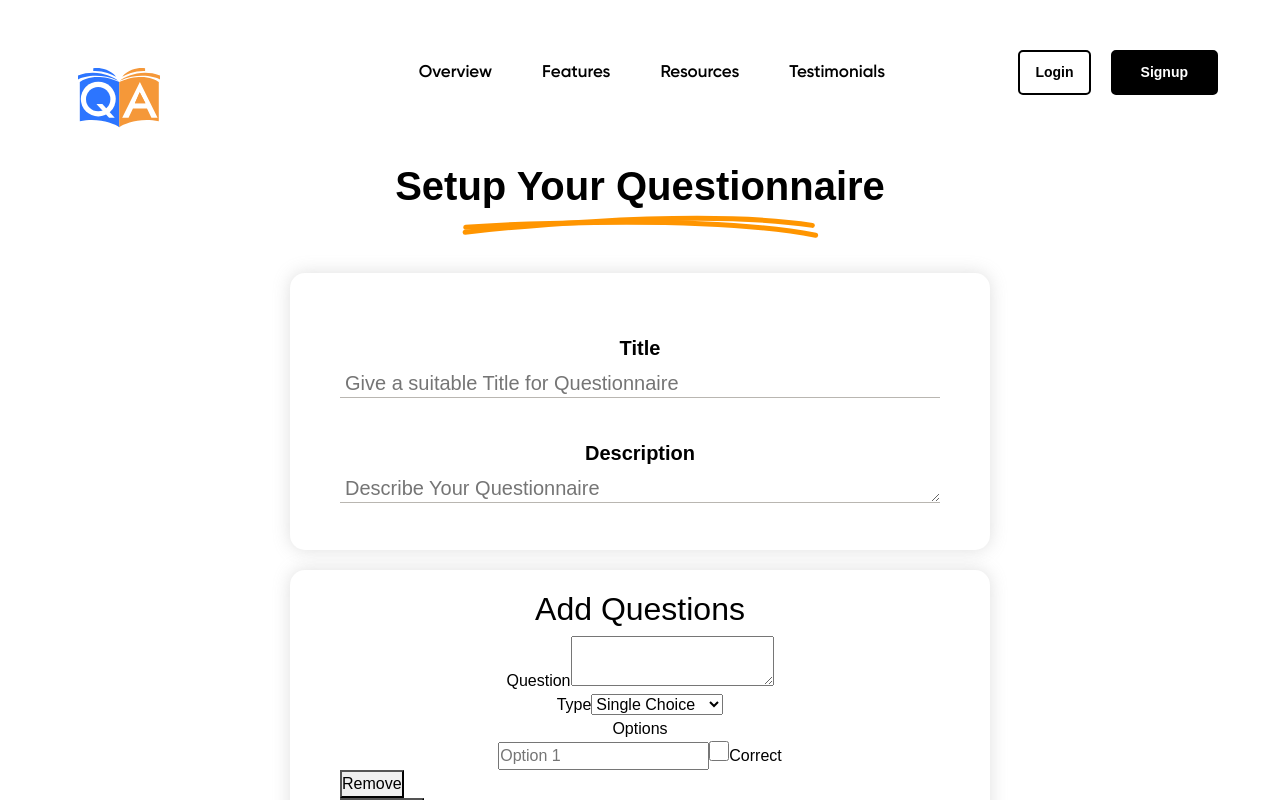
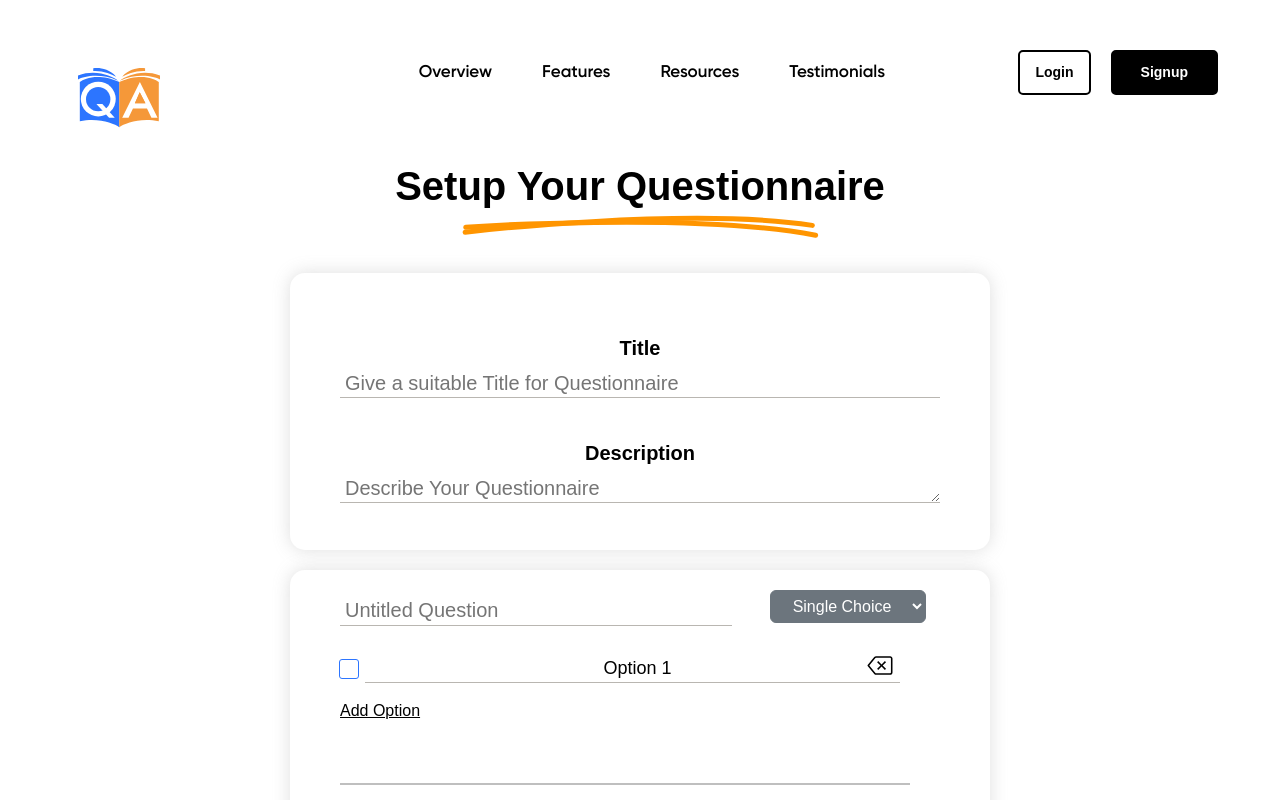
Before and after one commit to WTFAYXN/Quality-Academy, a React (Vite) app in the folder client/: page /quizzes/create in a window 1280 px wide. Built offline with nearby package versions, Linux system fonts and the light colour scheme.

Commit message:
create Quiz Component done

```diff
--- a/client/src/Pages/Quiz/CreateQuiz.jsx
+++ b/client/src/Pages/Quiz/CreateQuiz.jsx
@@ -4,7 +4,7 @@ import axios from "axios";
 import Navbar from "../../components/Navbar/Navbar";
 import Notification from "../../components/Notification/Notification";
 import line from "../../assets/svgs/Line.svg";
-
+import Remove from "../../assets/svgs/Questionnaire/Remove.svg";
 const CreateQuiz = () => {
   const navigate = useNavigate();
   const [title, setTitle] = useState("");
@@ -220,25 +220,105 @@ const CreateQuiz = () => {
             </div>
           </div> */}
           {showQuestionForm || questions.length === 0 ? (
+            <div class="question-form-main">
               <div className="question-form">
-              <h2>{editIndex !== null ? "Edit Question" : "Add Questions"}</h2>
+                {/* <h2>{editIndex !== null ? "Edit Question" : "Add Questions"}</h2> */}
                 {error && <p style={{ color: "red" }}>{error}</p>}
-              <div>
+                <div className="row">
+
+                    <div className="col-8">
+                      {/* <div className="title-question" contenteditable="true">Untitled Question</div> */}
+                      <input className="title-question" placeholder="Untitled Question"  value={question}
+                      onChange={(e) => setQuestion(e.target.value)}
+                      required />
+                      </div>
+
+                    <div className="col-4 text-center">
+                      {/* <div className="dropdown-questions">
+                        <button className="btn btn-secondary dropdown-toggle dropdown-questions" type="button" data-bs-toggle="dropdown" aria-expanded="false">
+                          Question Type
+                        </button>
+                        <ul className="dropdown-menu">
+                          <li><a className="dropdown-item" href="#">Multiple Choice</a></li>
+                          <li><a className="dropdown-item" href="#">Single Choice</a></li>
+                          <li><a className="dropdown-item" href="#">Something else here</a></li>
+                        </ul>
+                      </div> */}
+
+
+                        <select className="btn btn-secondary dropdown-toggle dropdown-questions" value={type} onChange={(e) => setType(e.target.value)}>
+                          <option value="single">Single Choice</option>
+                          <option value="multiple">Multiple Choice</option>
+                        </select>
+
+
+
+                    </div>
+                </div>
+                  <div class="row mt-2">
+                          <ul>
+                        {options.map((opt, index) => (
+                          <li className="d-flex mt-3" key={index}>
+                            <div className="d-flex test-div">
+                              <span className="isAnswer">
+                                <input
+                                  type="checkbox"
+                                  checked={opt.isCorrect}
+                                  onChange={(e) => handleOptionChange(index, "isCorrect", e.target.checked)}
+                                />
+                              </span>
+                              <div
+                                className="option-outline"
+                                contentEditable="true"
+                                onInput={(e) => handleOptionChange(index, "optionText", e.target.innerText)}
+                              >
+                                {opt.optionText || `Option ${index + 1}`}
+                              </div>
+                              <span className="remove-option">
+                                <img src={Remove} onClick={() => handleRemoveOption(index)} alt="Remove" />
+                              </span>
+                            </div>
+                          </li>
+                        ))}
+                      </ul>
+                      <button className="add-option" type="button" onClick={handleAddOption}>
+                      Add Option
+                    </button>
+                  </div>
+
+                  <hr class="separator"/>
+
+                  <div className="question-functions">
+                    <div className="set-marks-title d-flex">
+                      <span>Marks:</span>
+                      <div className="set-marks" contentEditable="true" onInput={(e) => setPoints(Number(e.target.innerText))}>
+                        {points}
+                      </div>
+                    </div>
+                    <button className="remove-question" onClick={() => handleDeleteQuestion(index)}>
+                      Remove
+                    </button>
+                </div>
+
+
+                {/* <div>
                   <label>Question</label>
                   <textarea
                     value={question}
                     onChange={(e) => setQuestion(e.target.value)}
                     required
                   />
-              </div>
-              <div>
+                </div> */}
+                {/* <div>
                   <label>Type</label>
                   <select value={type} onChange={(e) => setType(e.target.value)}>
                     <option value="single">Single Choice</option>
                     <option value="multiple">Multiple Choice</option>
                   </select>
-              </div>
-              <div>
+                </div> */}
+
+
+                {/* <div>
                   <label>Options</label>
                   {options.map((opt, index) => (
                     <div key={index}>
@@ -265,18 +345,59 @@ const CreateQuiz = () => {
                   <button type="button" onClick={handleAddOption}>
                     Add Option
                   </button>
+                </div> */}
+
+                {/* <div>
+                  <div className="row mt-2">
+                    <ul>
+                      {options.map((opt, index) => (
+                        <li className="d-flex mt-3" key={index}>
+                          <div className="d-flex test-div">
+                            <span className="isAnswer">
+                              <input
+                                type="checkbox"
+                                checked={opt.isCorrect}
+                                onChange={(e) => handleOptionChange(index, "isCorrect", e.target.checked)}
+                              />
+                            </span>
+                            <div
+                              className="option-outline"
+                              contentEditable="true"
+                              onInput={(e) => handleOptionChange(index, "optionText", e.target.innerText)}
+                            >
+                              {opt.optionText || `Option ${index + 1}`}
                             </div>
-              <div>
+                            <span className="remove-option">
+                              <img src={Remove} onClick={() => handleRemoveOption(index)} alt="Remove" />
+                            </span>
+                          </div>
+                        </li>
+                      ))}
+                    </ul>
+                  </div>
+                  <button type="button" onClick={handleAddOption}>
+                    Add Option
+                  </button>
+                </div> */}
+
+                {/* <div>
                   <label>Points</label>
                   <input
                     type="number"
                     value={points}
                     onChange={(e) => setPoints(Number(e.target.value))}
                   />
+                </div> */}
+                {/* <button type="button" onClick={handleAddQuestion}>
+                  {editIndex !== null ? "Update Question" : "Add Question"}
+                </button> */}
               </div>
-              <button type="button" onClick={handleAddQuestion}>
-                {editIndex !== null ? "Update Question" : "Add Question"}
-              </button>
+
+              <div class="add-question-preview">
+                  <button type="button">Add Question</button>
+                  <button type="button">Save</button>
+                </div>
+
             </div>
           ) : (
             <button type="button" onClick={() => setShowQuestionForm(true)}>
--- a/client/src/index.css
+++ b/client/src/index.css
@@ -92,6 +92,10 @@ h1,h2,h3,h4,h6{
     padding: 20px 50px 40px;
   }
 
+  .question-form-main{
+    width: 700px;
+
+  }
   .question-form{
   margin-bottom: 20px;
       background: #FFFFFF;
@@ -99,6 +103,142 @@ h1,h2,h3,h4,h6{
       /* box-shadow: 0px 0px 15px rgba(177, 177, 177, 0.25); */
       border-radius: 15px;
       padding: 20px 50px 40px;
+  }
+
+
+
+.title-question{
+  border-top: transparent;
+  border-left: transparent;
+  border-right: transparent;
+  width: 100%;
+  margin-top: 5px;
+  padding-left: 5px;
+  /* border-radius: 5px; */
+  border-bottom: 1px solid #b9b6b1;
+  font-size: 20px;
+}
+
+.title-question:focus-visible, .test-div:focus-visible, .option-outline:focus-visible, .set-marks:focus-visible{
+outline: none;
+border-bottom: 1px solid #000000;
+}
+
+
+
+
+.option-outline{
+  width: 93%;
+border-bottom: 1px solid #b9b6b1;
+padding-left: 10px;
+font-size: 18px;
+}
+.test-div{
+border-top: transparent;
+border-left: transparent;
+border-right: transparent;
+width: 100%;
+margin-top: 5px;
+padding-left: 5px;
+/* border-radius: 5px; */
+}
+
+.isAnswer > input{
+appearance: none;
+position: relative;
+top: 4px;
+right: 6px;
+height: 20px;
+width: 20px;
+border: 1px solid black;
+border-radius: 3px
+}
+
+.isAnswer > input:checked {
+
+border-color: #24B787;
+content: ''; /* Optional: Add custom checked icon (pseudo-element approach) */
+}
+
+.isAnswer > input:checked::before {
+content: '✓'; /* Checkmark symbol */
+position: absolute;
+top: 50%;
+left: 50%;
+transform: translate(-50%, -50%);
+color: #24B787;
+font-size: 14px;
+}
+
+.remove-option{
+position: relative;
+right: 40px;
+bottom: 2px;
+
+}
+
+.remove-option:hover{
+opacity:0.9;
+}
+
+.add-option{
+  background: none;
+  display: inline-flex;
+  border: none;
+  text-decoration: underline;
+}
+
+
+.separator{
+  width: 95%;
+    border: 1px solid;
+    margin-top: 60px;
+}
+
+
+.question-functions{
+  display: flex;
+  justify-content: space-between;
+  font-size: 18px;
+}
+
+.set-marks-title{
+  width: 85%;
+}
+.set-marks{
+  border-top: transparent;
+    border-left: transparent;
+    border-right: transparent;
+    width: 8%;
+    border-bottom: 1px solid #b9b6b1;
+    font-size: 18px;
+    margin-left: 10px;
+  padding-left: 7px;
+}
+.remove-question{
+  width: 15%;
+}
+
+.add-question-preview{
+  display: flex;
+ justify-content: space-between;
+  margin-top: 40px;
+  padding: 0px 10px;
+}
+
+.add-question-preview > button{
+  border-radius: 10px;
+  height:40px;
+  width: 200px;
+ font-size: 18px;
+  font-weight: 500;
+  border: none;
+  background-color: #2C75FF;
+  color:white;
+}
+
+.add-question-preview > button:hover{
+  background-color:#2c75ffcc;
 }
 
   .title-label, .description-label{
```
Also changed, not shown: client/src/assets/svgs/Questionnaire/Remove.svg (added). Lines whose indentation alone changed are shown as unchanged.
